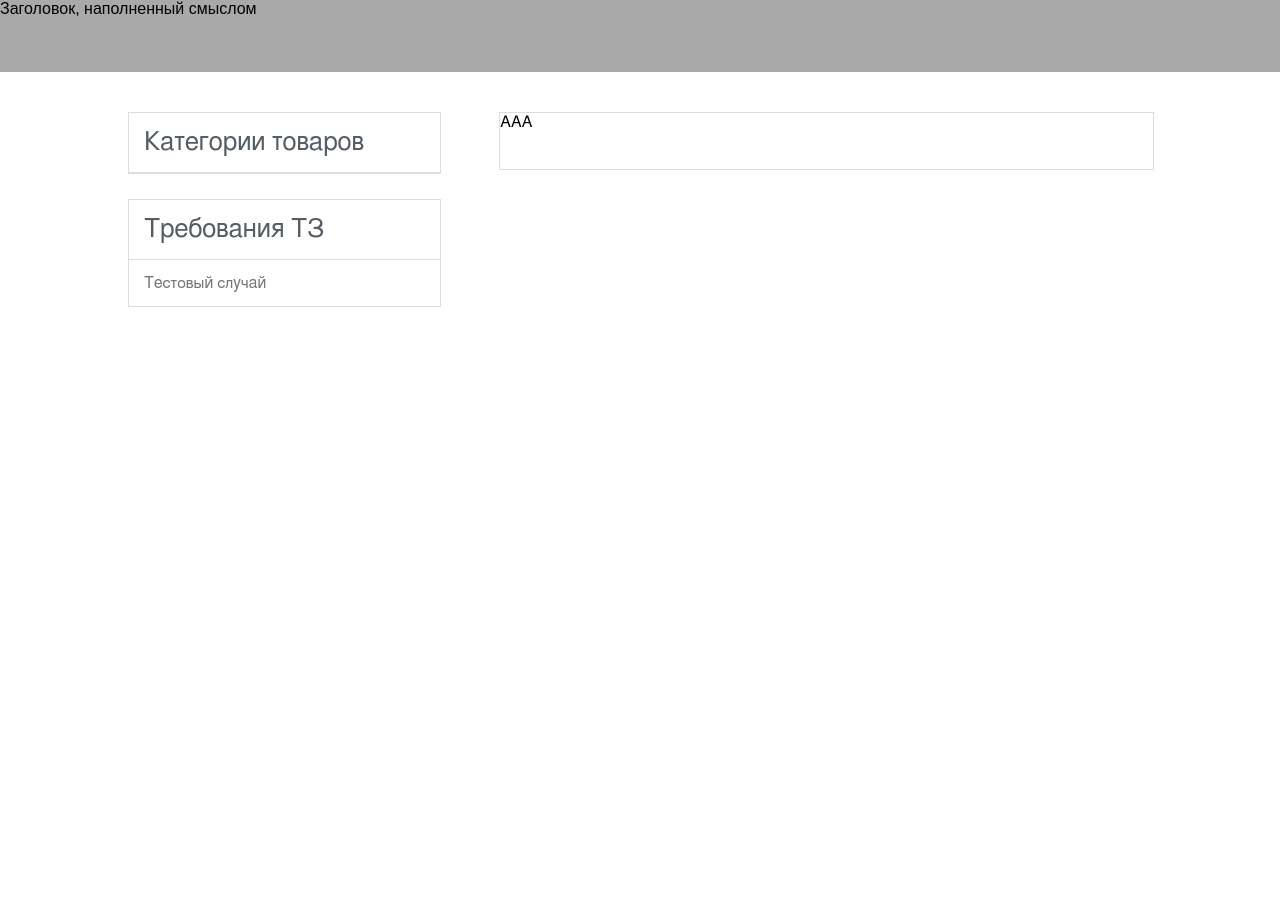
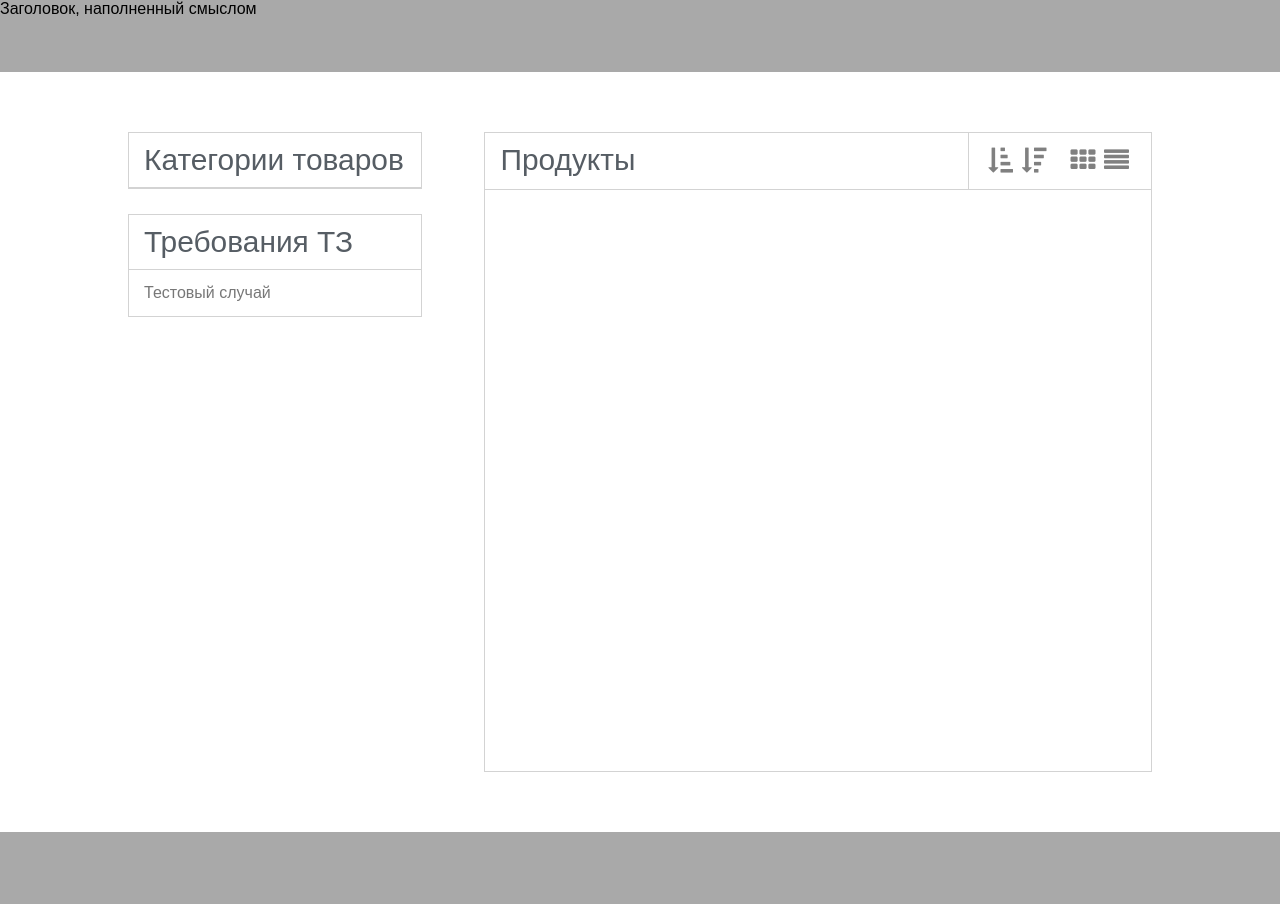
Before and after one commit to Arkkienkeli/test2, a Django app: page / in a window 1280 px wide. Before the commit the page ends 307 px from the top, so only its background shows below. Run offline with Django 3.2, Linux system fonts and the light colour scheme; data that the repository does not hold is empty; style sheets or scripts are compiled from the project's sources; some libraries are stand-ins or nearby versions.

Commit message:
Дофига всего в дизайне, работающие иконки.

```diff
--- a/test2/static/style/style.scss
+++ b/test2/static/style/style.scss
@@ -1,18 +1,21 @@
 @import "pure";
-
-// Хелперы и миксины
-
-
-
-.box {
-	border: 1px solid #dddddd;
-}
 
 // Типография
 
 $default_font_size: 16px;
 $increased_font_size: 18px;
-$title_font_size: 25.9px;
+$title_font_size: 29.9px;
+
+// Стандартный бордюр
+$border: 1px lightgrey solid;
+
+
+// Хелперы и миксины
+
+.box {
+	border: $border;
+}
+
 
 // Хедеры и футеры
 
@@ -24,33 +27,59 @@ body>header, body>footer {
 }
 
 div#main {
-	@extend .pure-g;
+	display: flex;
+	justify-content: space-between;
 
 	min-width: 960px;
 	width: 80%;
 	min-height: 80%;
 
-	margin: 40px auto;
+	margin: 60px auto;
 }
 
 // Две колонки главных
 
 div#sidebar {
-	@extend .pure-u-1-3;
-
-	box-sizing: border-box;
-	padding-right: 30px;
+	order: 1;
+	flex-basis: 25%;
 }
 
 div#content_column {
-	@extend .pure-u-2-3;
+	order: 2;
+	flex-basis: 65%;
 
-	box-sizing: border-box;
-	padding-left: 30px;
+	@extend .box;
 }
 
 
 // Сайдбар
+
+$header_max_height: 56px;
+
+@mixin simple-header {
+	// Внешний вид + бордюр снизу заголовка
+
+	color: #565d64;
+	font-size: $title_font_size;
+
+	border-bottom: $border;
+
+	padding: 10px 15px;
+
+	max-height: $header_max_height;
+		//%HACK: Делаем все блоки с заголовсками одинаковой высоты
+}
+
+@mixin menu-header {
+	@extend .pure-menu-heading;
+
+	// Обезвреживаем настройки PureCSS
+	text-transform: none;
+	margin-top: 0;
+	line-height: inherit;
+
+	@include simple-header;
+}
 
 div#sidebar > nav {
 	@extend .pure-menu;
@@ -64,15 +93,7 @@ div#sidebar > nav {
 	}
 
 	header {
-		@extend .pure-menu-heading;
-
-		// Обезвреживаем настройки PureCSS
-		text-transform: none;
-		margin-top: 0;
-
-		font-size: $title_font_size;
-
-		padding: 10px 15px;
+		@include menu-header;
 	}
 
 	li a {
@@ -82,11 +103,45 @@ div#sidebar > nav {
 
 // Колонка товаров
 
-div#content_control {
-	@extend .box;
+div#content_column>header {
+	margin-bottom: 50px;
 
-	width: 100%;
-	height: 3.5rem;
+	height: $header_max_height;
+	max-height: $header_max_height;
+	// %HACK: Нужно устонавливать высоту соразмерно названию в div.title
+
+	border-bottom: $border;
+
+	display: flex;
+	justify-content: space-between;
+
+	div.title {
+		@include simple-header;
+		border-bottom: none;
+	}
+
+	div.product_controls{
+		height: 100%;
+		width: 183px;
+
+		box-sizing: border-box;
+		padding: 15px;
+
+		border-left: $border;
+
+		display: flex;
+
+		div:nth-child(2){
+			margin-left: 20px;
+		}
+
+		i {
+			margin-left: 4px;
+
+			color: grey;
+			font-size: 25px;
+		}
+	}
 }
 
 
@@ -98,28 +153,35 @@ div#content_control {
 	display: flex;
 	flex-direction: row;
 	flex-wrap: wrap;
-	justify-content: space-around;
+	justify-content: space-between;
 	align-items: flex-start;
+
+	padding: 0 30px;
 }
-
-
 
 div#content {
 	@include product-list;
 
-
 	article {
 		@extend .box;
 
-		$border_radius: 7px;
+		$border_radius: 15px;
 
-		background-color: rgba(147,128,108,.1);
+		//background-color: rgba(147,128,108,.1);
+		//border-color: transparent; // Баг
+
 		border-radius: $border_radius;
-		border-color: transparent; // Баг
+		border: $border;
+
+		//margin: auto;  /* Magic! */
+
+		border-width: 7px;
+		border-color: darkgrey;
 
 		width: 25% ;
+		height: auto;
 
-		margin-bottom: 30px; // Отступ между рядами
+		margin-bottom: 20px; // Отступ между рядами
 
 		div.img-wrapper {
 			// Выравниваем изображения, и заставляем их хвсе занимать одинаковое количество места
@@ -179,3 +241,16 @@ div#content {
 
 	}
 }
+
+.long_mode {
+	/* Режим удлиненого чтения */
+
+	padding: 0;
+
+	article {
+		width: 100%;
+
+		border:none;
+		border-bottom: $border;
+	}
+}
--- a/test2/templates/product_list.html
+++ b/test2/templates/product_list.html
@@ -3,7 +3,9 @@
 		<link rel="stylesheet" href="./static/style/style.css">
 		<meta name="viewport" content="width=device-width, initial-scale=1">
 
-		<title>Тестовый сайт - Список всех продуктов</title>
+		<link href="//maxcdn.bootstrapcdn.com/font-awesome/4.1.0/css/font-awesome.min.css" rel="stylesheet">
+
+		<title>Тестовый сайт - Продукты</title>
 	</head>
 	<body>
 		<header>Заголовок, наполненный смыслом</header>
@@ -12,12 +14,24 @@
 			{% include "sidebar.html" %}
 
 			<div id="content_column">
+					<header>
+						<div class="title">
+						Продукты
+						</div>
+						<div class="product_controls">
 
-				<div id="pre_content">
-					<div id="content_control">
-						AAA
-					</div>
-					<div id="content">
+							<div>
+								<i class="fa fa-sort-amount-asc"></i>
+								<i class="fa fa-sort-amount-desc"></i>
+							</div>
+							<div>
+								<i class="fa fa-th"></i>
+								<i class="fa fa-align-justify"></i>
+							</div>
+
+						</div>
+					</header>
+					<div id="content" class="reversed-list">
 
 					{% load filters %}
 					{% for product in products %}
@@ -61,7 +75,7 @@
 
 					{% endfor %}
 					</div>
-				</div>
+			</div>
 		</div>
 		<footer></footer>
 
--- a/test2/templatetags/filters.py
+++ b/test2/templatetags/filters.py
@@ -2,9 +2,11 @@
 # Фильтры
 
 from django import template
+from django.utils.safestring import mark_safe
+
 
 register = template.Library()
 
 @register.filter(name='price')
 def price(number):
-	return (unicode(number) + u" \u20BD")
+	return (mark_safe(str(number) + ' <i class="fa fa-rub"></i>') )
```
